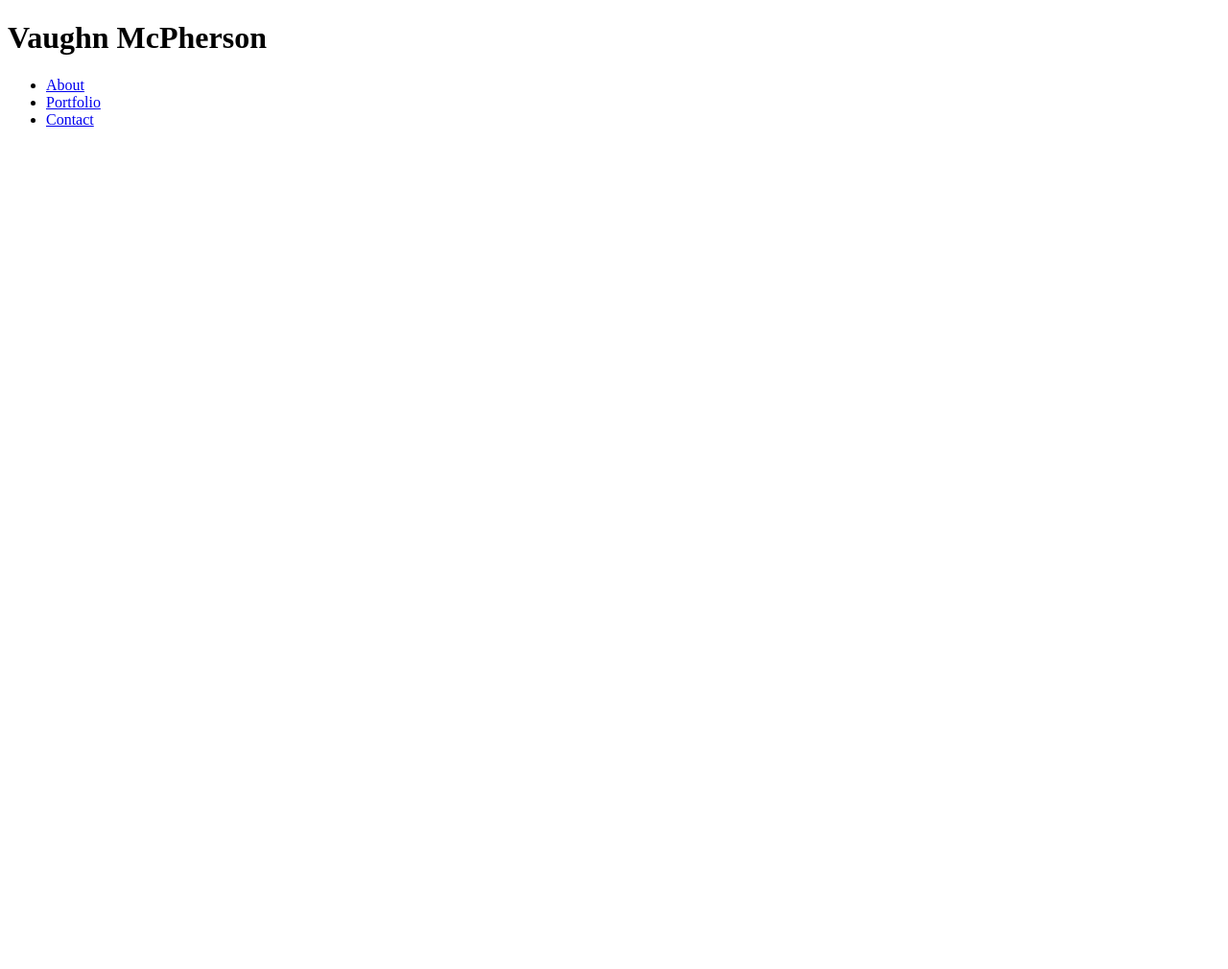
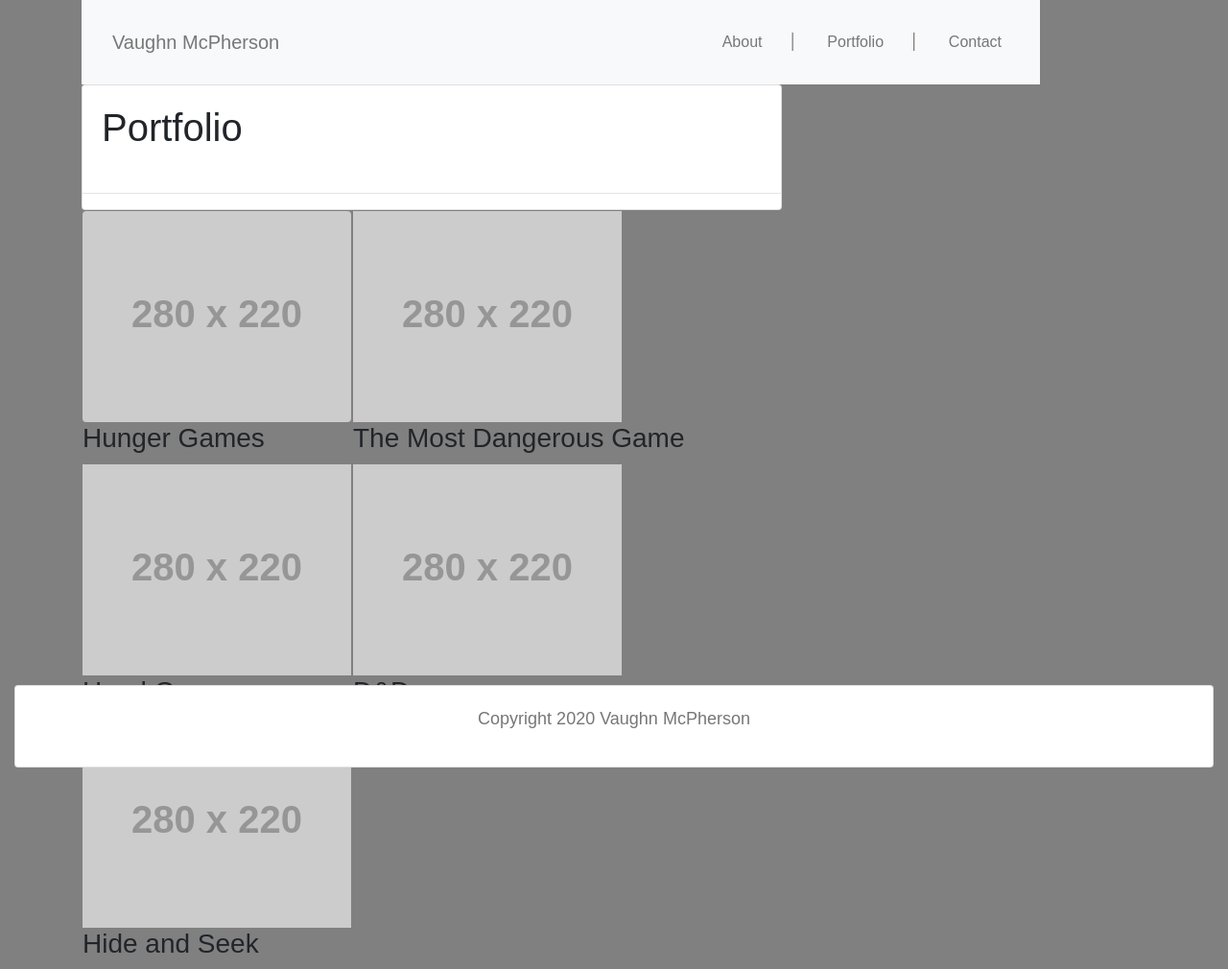
Before and after one commit to Vaughnsmcp/Unit2_Responsive_Portfolio, a plain HTML site: page portfolio.html in a window 1280 px wide. Shown: the whole page at 96% size. Before the commit the page ends 800 px from the top, so only its background shows below. Drawn offline with nearby package versions, Linux system fonts and the light colour scheme; files that its build step writes are made by us from their sources; placeholder pictures from the web are drawn by us.

Commit message:
modified portfolio.html

```diff
--- a/portfolio.html
+++ b/portfolio.html
@@ -5,23 +5,128 @@
     <meta charset="UTF-8">
     <meta name="viewport" content="width=device-width, initial-scale=1.0">
     <meta http-equiv="X-UA-Compatible" content="ie=edge">
+    <link rel="stylesheet" href="https://maxcdn.bootstrapcdn.com/bootstrap/4.0.0/css/bootstrap.min.css">
+    <link rel="stylesheet" type="text/css" href="assets/css/style.css">
     <title>Portfolio</title>
-    <link rel="stylesheet" type="text.css" href="style.css">
 </head>
 
 <body>
-    <header>
-        <div id=myName>
-            <h1>Vaughn McPherson</h1>
+
+    <div class="container-fluid" id="navContainer">
+        <div class="container">
+            <div class="row">
+                <div class="col-lg-12" id="columnAdjust">
+                    <nav class="navbar navbar-expand-lg navbar-light bg-light" id="navBar">
+                        <a class="navbar-brand" href="#">Vaughn McPherson</a>
+                        <button class="navbar-toggler" type="button" data-toggle="collapse" data-target="#navbarText" aria-controls="navbarText" aria-expanded="false" aria-label="Toggle navigation">
+                            <span class="navbar-toggler-icon"></span>
+                        </button>
+                        <div class="collapse navbar-collapse" id="navbarText">
+                            <ul class="navbar-nav ml-auto">
+                                <li class="nav-item">
+                                    <a class="nav-link" href="index.html">About</a>
+                                </li>
+                                <li class="nav-item active">
+                                    <a class="nav-link" href="portfolio.html">Portfolio<span
+                                            class="sr-only">(current)</span></a>
+                                </li>
+                                <li class="nav-item">
+                                    <a class="nav-link" href="contact.html">Contact</a>
+                                </li>
+                            </ul>
+                        </div>
+                    </nav>
+                </div>
+            </div>
         </div>
-        <section id="navBar">
-            <ul>
-                <li><a href="index.html">About</a></li>
-                <li><a href="portfolio.html">Portfolio</a></li>
-                <li><a href="contact.html">Contact</a></li>
-            </ul>
-        </section>
-    </header>
+    </div>
+
+    <div class="container" id="aboutContainer">
+        <div class="row">
+            <div class="col-lg-8" id="aboutColumn">
+                <div class="card">
+                    <div class="card-body" id="aboutHeader">
+                        <h1>Portfolio</h1>
+                    </div>
+                    <hr>
+                </div>
+                <table class="mx-auto w-auto table-responsive">
+                    <tbody>
+                        <tr>
+                            <td>
+                                <div class="imageContainer">
+                                    <img src="https://via.placeholder.com/280x220" class="rounded" alt="Placeholder 1">
+                                    <div class="text-block">
+                                        <h3>Hunger Games</h3>
+                                    </div>
+                                </div>
+                            </td>
+                            <td>
+                                <div class="imageContainer">
+                                    <img src="https://via.placeholder.com/280x220" alt="Placeholder 1">
+                                    <div class="text-block">
+                                        <h3>The Most Dangerous Game</h3>
+                                    </div>
+                                </div>
+                            </td>
+                        </tr>
+                        <tr>
+                            <td>
+                                <div class="imageContainer">
+                                    <img src="https://via.placeholder.com/280x220" alt="Placeholder 1">
+                                    <div class="text-block">
+                                        <h3>Head Games</h3>
+                                    </div>
+                                </div>
+                            </td>
+                            <td>
+                                <div class="imageContainer">
+                                    <img src="https://via.placeholder.com/280x220" alt="Placeholder 1">
+                                    <div class="text-block">
+                                        <h3>D&D</h3>
+                                    </div>
+                                </div>
+                            </td>
+                        </tr>
+                        <tr>
+                            <td>
+                                <div class="imageContainer">
+                                    <img src="https://via.placeholder.com/280x220" alt="Placeholder 1">
+                                    <div class="text-block">
+                                        <h3>Hide and Seek</h3>
+                                    </div>
+                                </div>
+                            </td>
+                        </tr>
+                    </tbody>
+                </table>
+            </div>
+        </div>
+    </div>
+
+
+    <div class="container-fluid fixed-bottom" id="footerContainer">
+        <div class="row">
+            <div class="col-lg-12" id="columnAdjust">
+
+                <div class="card" id="copyright">
+                    <div class="card-body">
+                        <div class="text-center">
+                            <p>Copyright 2020 Vaughn McPherson</p>
+                        </div>
+                    </div>
+                </div>
+            </div>
+        </div>
+    </div>
+
 </body>
 
 </html>
+
+</body>
+<script src="https://code.jquery.com/jquery-3.3.1.slim.min.js" integrity="sha384-q8i/X+965DzO0rT7abK41JStQIAqVgRVzpbzo5smXKp4YfRvH+8abtTE1Pi6jizo" crossorigin="anonymous"></script>
+<script src="https://cdnjs.cloudflare.com/ajax/libs/popper.js/1.14.7/umd/popper.min.js" integrity="sha384-UO2eT0CpHqdSJQ6hJty5KVphtPhzWj9WO1clHTMGa3JDZwrnQq4sF86dIHNDz0W1" crossorigin="anonymous"></script>
+<script src="https://stackpath.bootstrapcdn.com/bootstrap/4.3.1/js/bootstrap.min.js" integrity="sha384-JjSmVgyd0p3pXB1rRibZUAYoIIy6OrQ6VrjIEaFf/nJGzIxFDsf4x0xIM+B07jRM" crossorigin="anonymous"></script>
+
+</html>
```
